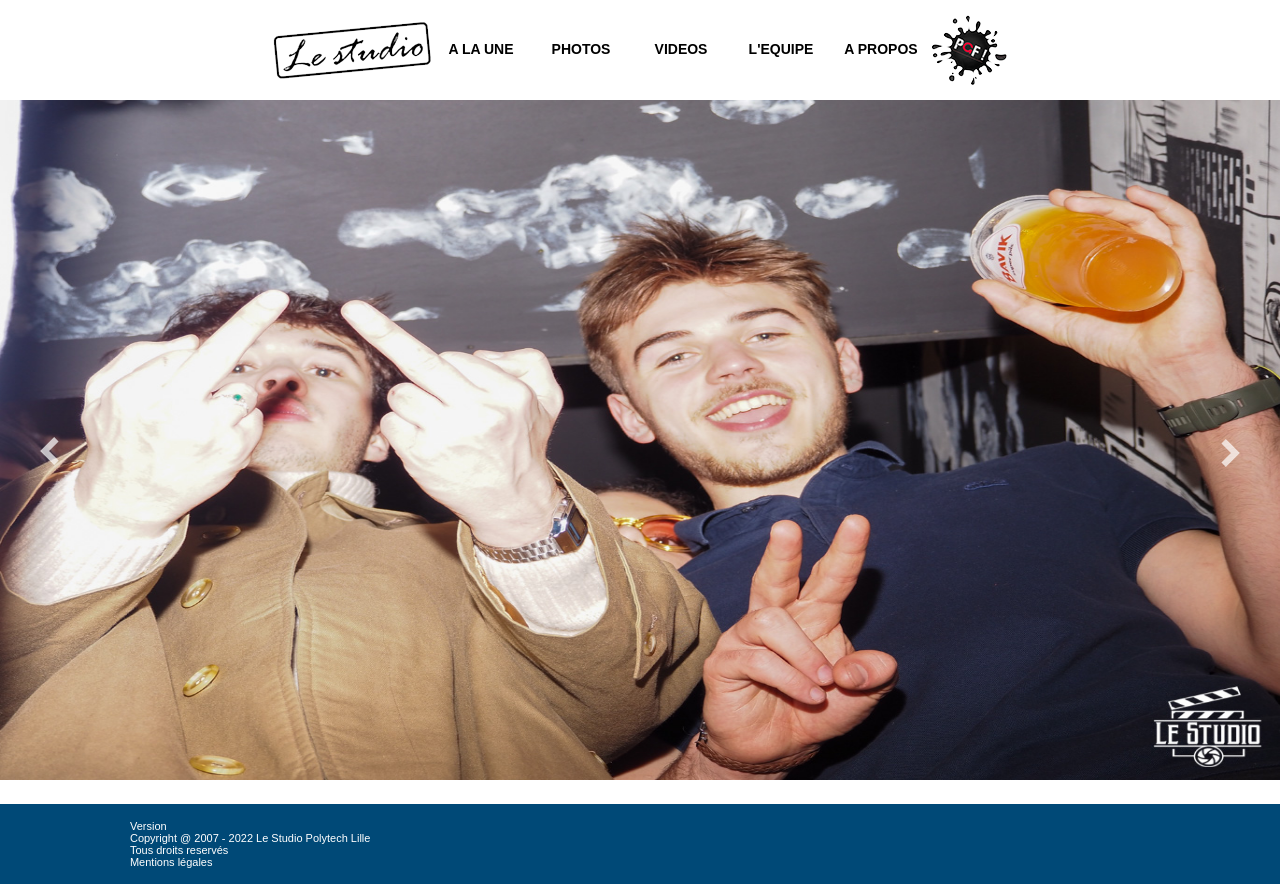
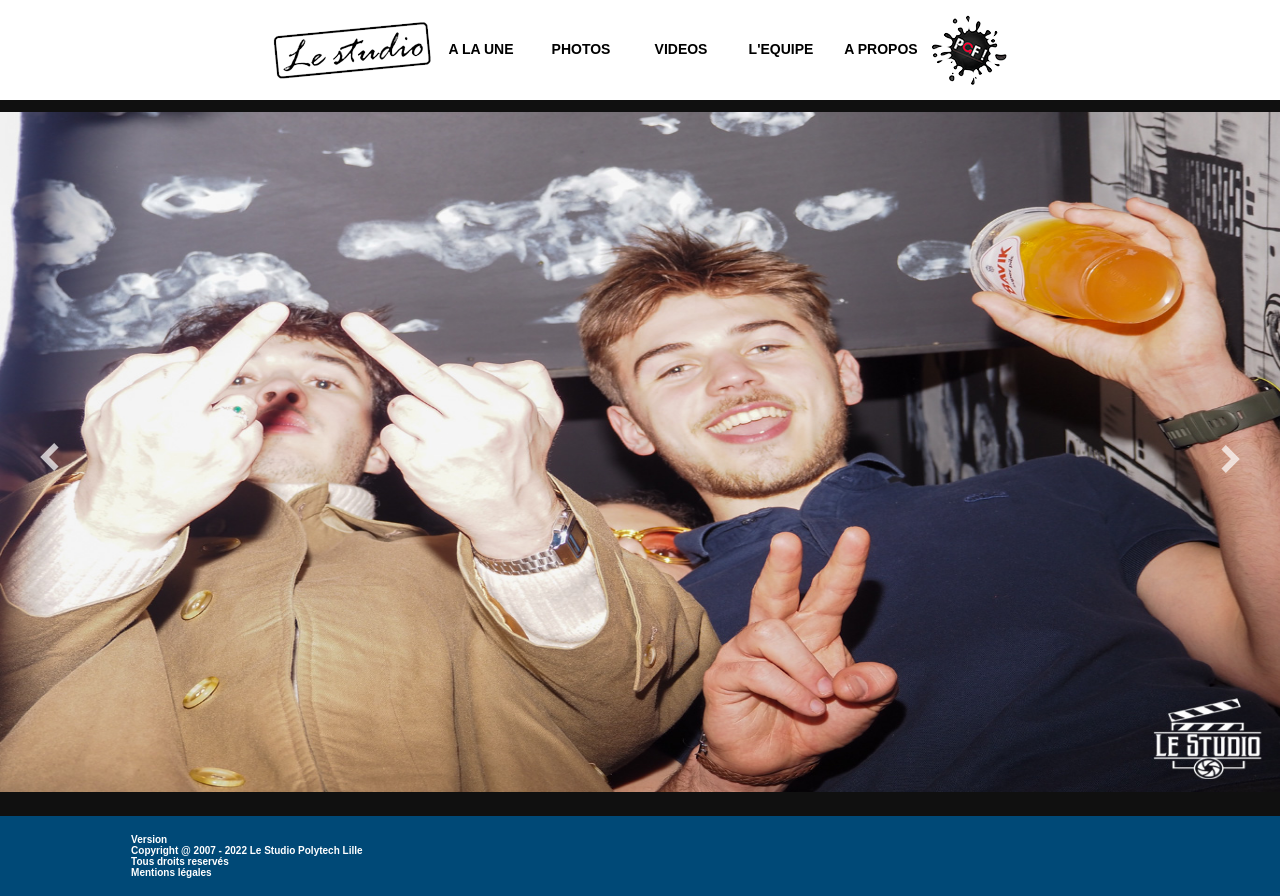
Before and after one commit to PolySim/studio-polytech-lille, a React (Create React App) app in the folder frontend/: page / in a window 1280 px wide. Built offline with nearby package versions, Linux system fonts and the light colour scheme.

Commit message:
Change Image Home

```diff
--- a/frontend/src/component/Home/Image/index.tsx
+++ b/frontend/src/component/Home/Image/index.tsx
@@ -3,11 +3,25 @@ import { ImageHome } from "src/styled";
 
 export default function ImageHomeView({
   numeroImage,
+  imageAsset,
 }: {
   numeroImage: number;
+  imageAsset: number;
 }): JSX.Element {
+  //   const newPosition = (position: number, asset: number): number => {
+  //     if (position + asset === 4) {
+  //       return position < asset ? -1 : 5;
+  //     } else {
+  //       return asset;
+  //     }
+  //   };
+
   return (
-    <ImageHome>
+    <ImageHome
+      style={{
+        transform: `translateX(${-100 * (imageAsset - 1)}%)`,
+      }}
+    >
       <img src={require(`./img${numeroImage}.jpeg`)} alt="Acceuil" />
     </ImageHome>
   );
--- a/frontend/src/component/Home/index.tsx
+++ b/frontend/src/component/Home/index.tsx
@@ -1,25 +1,45 @@
-import React from "react";
+import React, { useState, useEffect } from "react";
 import { Home } from "src/styled";
 import ImageHomeView from "src/component/Home/Image";
 
 export default function HomeView(): JSX.Element {
   const listFourNumber: number[] = [1, 2, 3, 4];
+  const [imageAsset, setImageAsset] = useState<number>(1);
+
+  const onToggleClick = (add: boolean) => {
+    console.log(imageAsset);
+    if (add) {
+      imageAsset === 4 ? setImageAsset(1) : setImageAsset(imageAsset + 1);
+    } else {
+      imageAsset === 1 ? setImageAsset(4) : setImageAsset(imageAsset - 1);
+    }
+  };
+
+  useEffect(() => {
+    const interval = setInterval(() => onToggleClick(true), 6000);
+    return () => clearInterval(interval);
+  }, [imageAsset]);
+
   return (
     <Home>
       <div>
-        <div>
+        <div onClick={() => onToggleClick(false)}>
           <svg width="50px" height="50px" viewBox="0 0 24 24">
             <path d="M15.41 16.09l-4.58-4.59 4.58-4.59L14 5.5l-6 6 6 6z"></path>
           </svg>
         </div>
-        <div>
+        <div onClick={() => onToggleClick(true)}>
           <svg width="50px" height="50px" viewBox="0 0 24 24">
             <path d="M15.41 16.09l-4.58-4.59 4.58-4.59L14 5.5l-6 6 6 6z"></path>
           </svg>
         </div>
       </div>
       {listFourNumber.map((numero) => (
-        <ImageHomeView key={numero} numeroImage={numero} />
+        <ImageHomeView
+          key={numero}
+          imageAsset={imageAsset}
+          numeroImage={numero}
+        />
       ))}
     </Home>
   );
--- a/frontend/src/component/index.tsx
+++ b/frontend/src/component/index.tsx
@@ -1,7 +1,7 @@
 import React from "react";
 import HeaderView from "src/component/Header";
 import FooterView from "src/component/Footer";
-import HomeView from "./Home";
+import HomeView from "src/component/Home";
 
 export default function App(): JSX.Element {
   return (
--- a/frontend/src/context.ts
+++ b/frontend/src/context.ts
@@ -1 +1,6 @@
 import React from "react";
+import { HomeContextType } from "src/type";
+
+export const HomeContext = React.createContext<HomeContextType>({
+  imageAsset: 0,
+});
--- a/frontend/src/styled.ts
+++ b/frontend/src/styled.ts
@@ -58,7 +58,8 @@ export const Footer = styled.footer`
 
   p {
     color: white;
-    font-size: 11px;
+    font-size: 10px;
+    font-weight: bold;
   }
 `;
 
@@ -67,6 +68,7 @@ export const Home = styled.main`
   position: relative;
   width: 100%;
   overflow-x: hidden;
+  background-color: #101010;
 
   > div:nth-of-type(1) {
     display: flex;
@@ -77,6 +79,7 @@ export const Home = styled.main`
       display: flex;
       justify-content: center;
       align-items: center;
+      z-index: 10;
       width: 100px;
       height: 100%;
 
@@ -125,7 +128,8 @@ export const Home = styled.main`
 export const ImageHome = styled.div`
   display: flex;
   width: 100%;
-  margin-bottom: 24px;
+  margin: 12px 0% 24px 0%;
+  transition: transform 0.6s;
 
   img {
     width: 100vw;
--- a/frontend/src/type.ts
+++ b/frontend/src/type.ts
@@ -1 +1,3 @@
-import React from "react";
+export type HomeContextType = {
+  imageAsset: number;
+};
```
